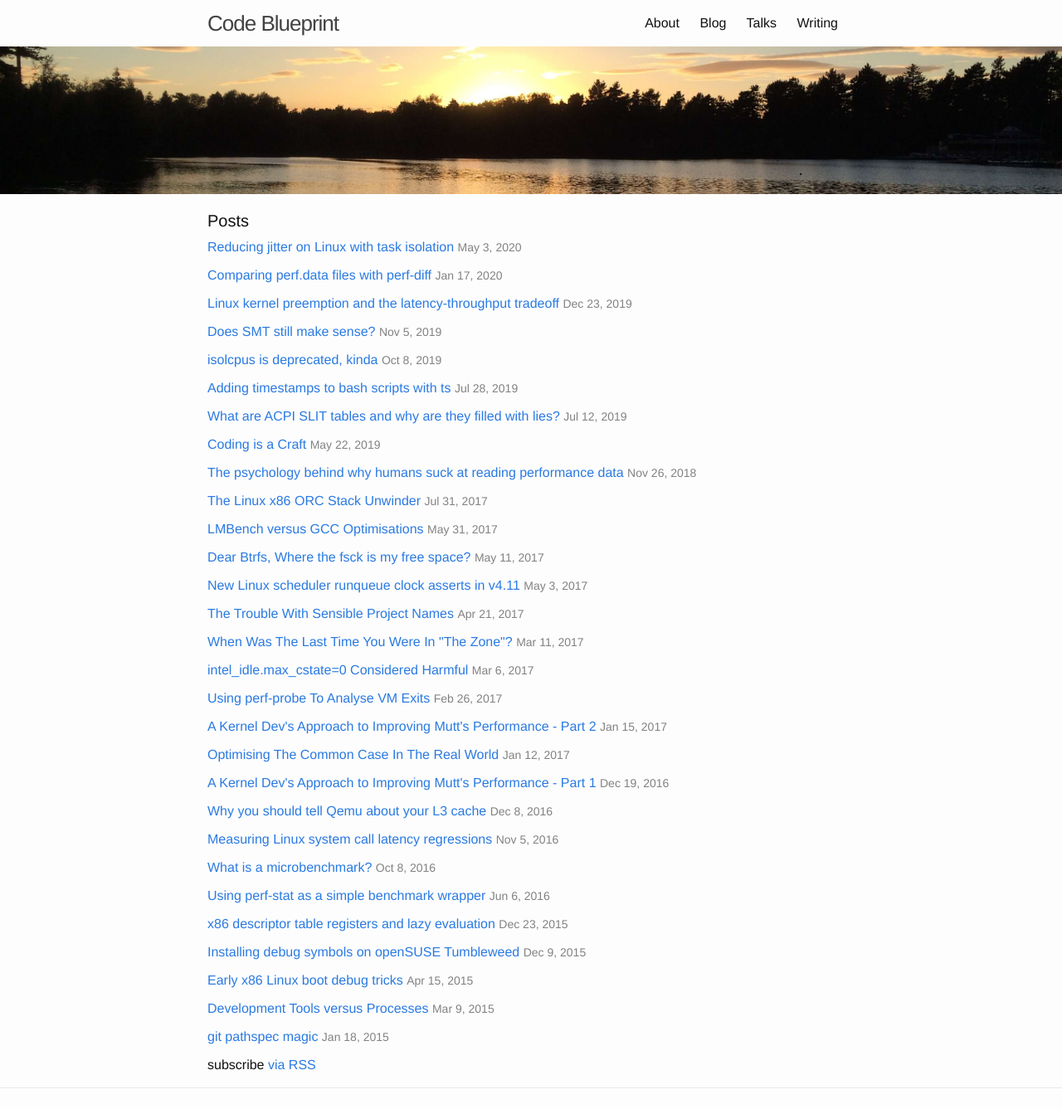
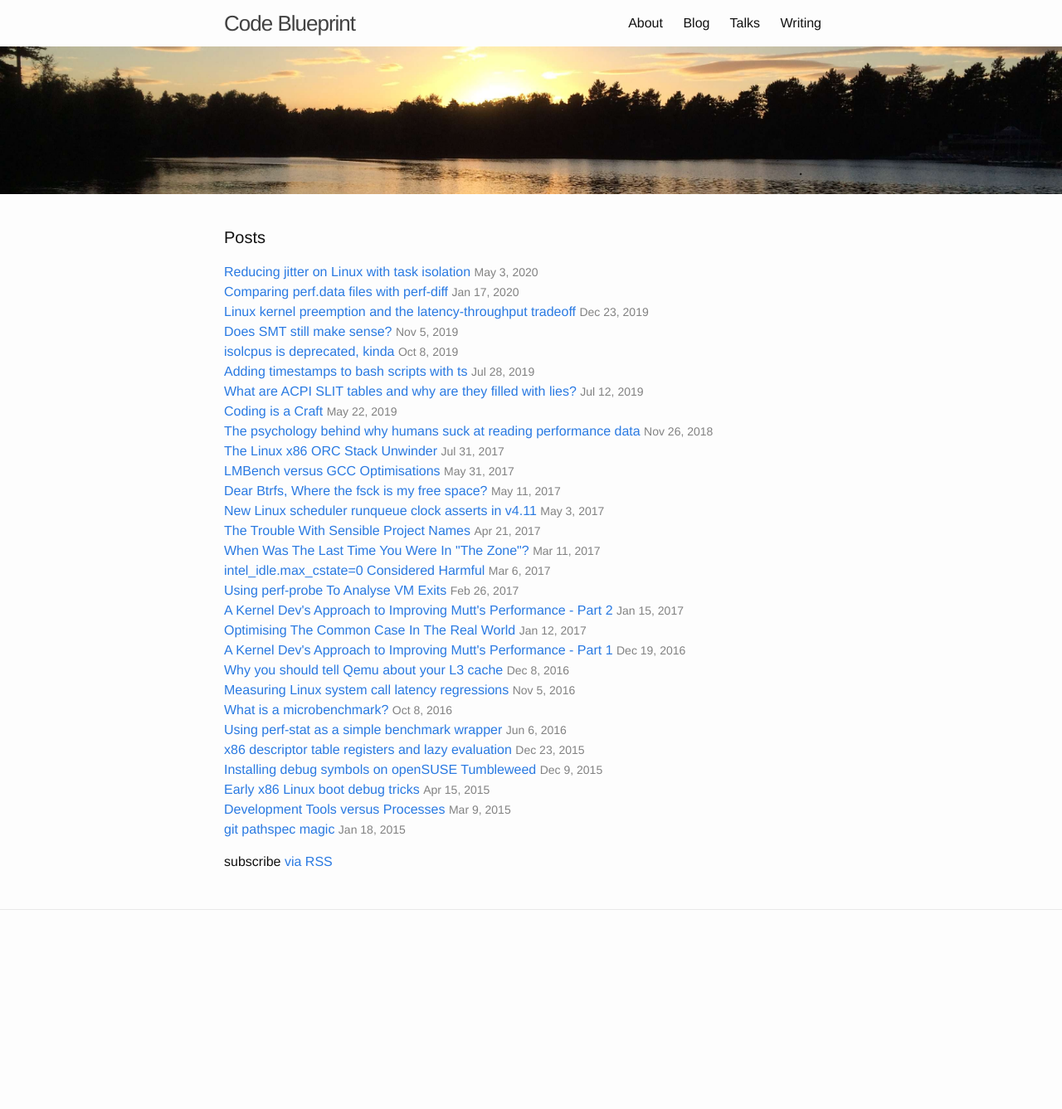
Before and after one commit to mfleming/mfleming.github.io, a Jekyll site: the page built from index.html, in a window 1280 px wide. Shown: the whole page at 83% size. Built offline with Jekyll 4.4.1, drawn with Linux system fonts in a browser that asks for light colours; after the commit the page ends 1172 px from its top, so only the background shows below that.

Commit message:
Revert globally changing spacing-unit and just change post list

```diff
--- a/_sass/_layout.scss
+++ b/_sass/_layout.scss
@@ -175,7 +175,7 @@
     list-style: none;
 
     > li {
-        margin-bottom: $spacing-unit;
+        margin-bottom: 10;
     }
 }
 
--- a/css/main.scss
+++ b/css/main.scss
@@ -12,7 +12,7 @@
 $small-font-size:  $base-font-size * 0.875;
 $base-line-height: 1.5;
 
-$spacing-unit:     10px;
+$spacing-unit:     30px;
 
 $text-color:       #111;
 $background-color: #fdfdfd;
```
